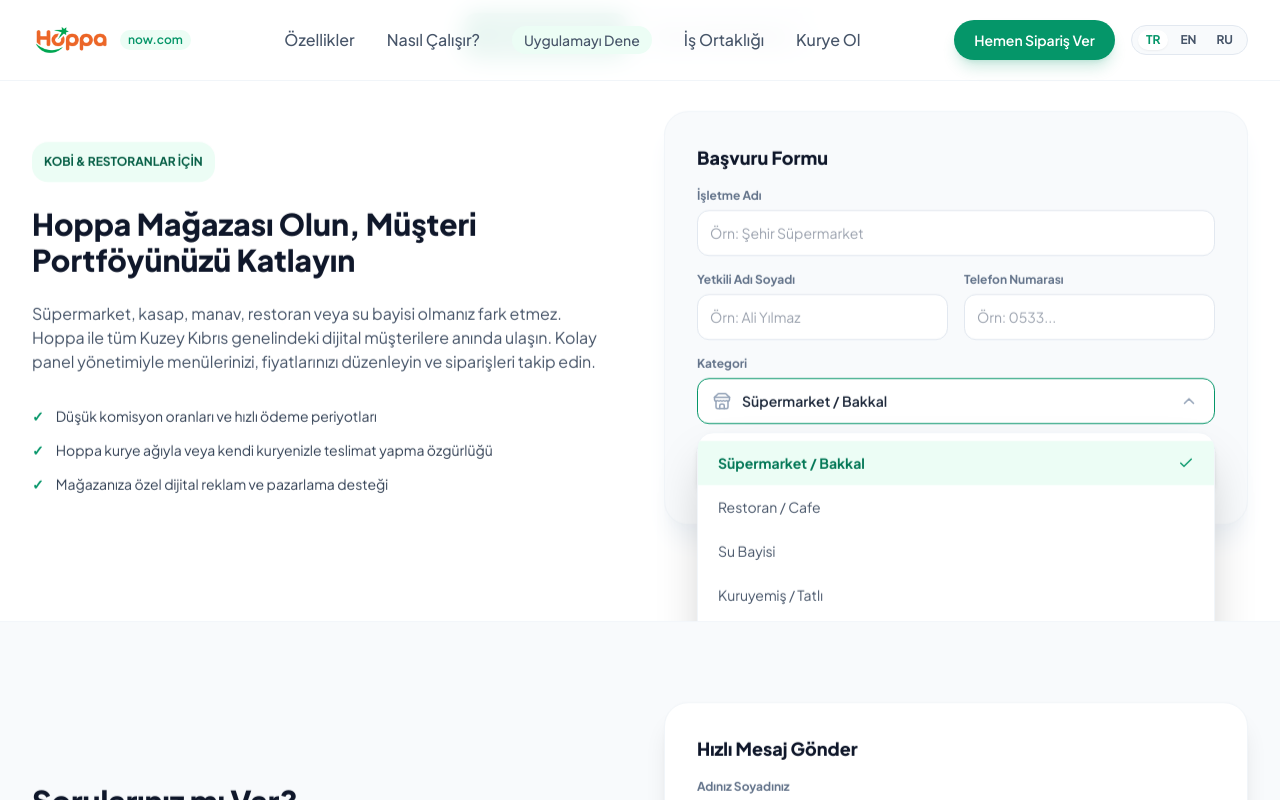
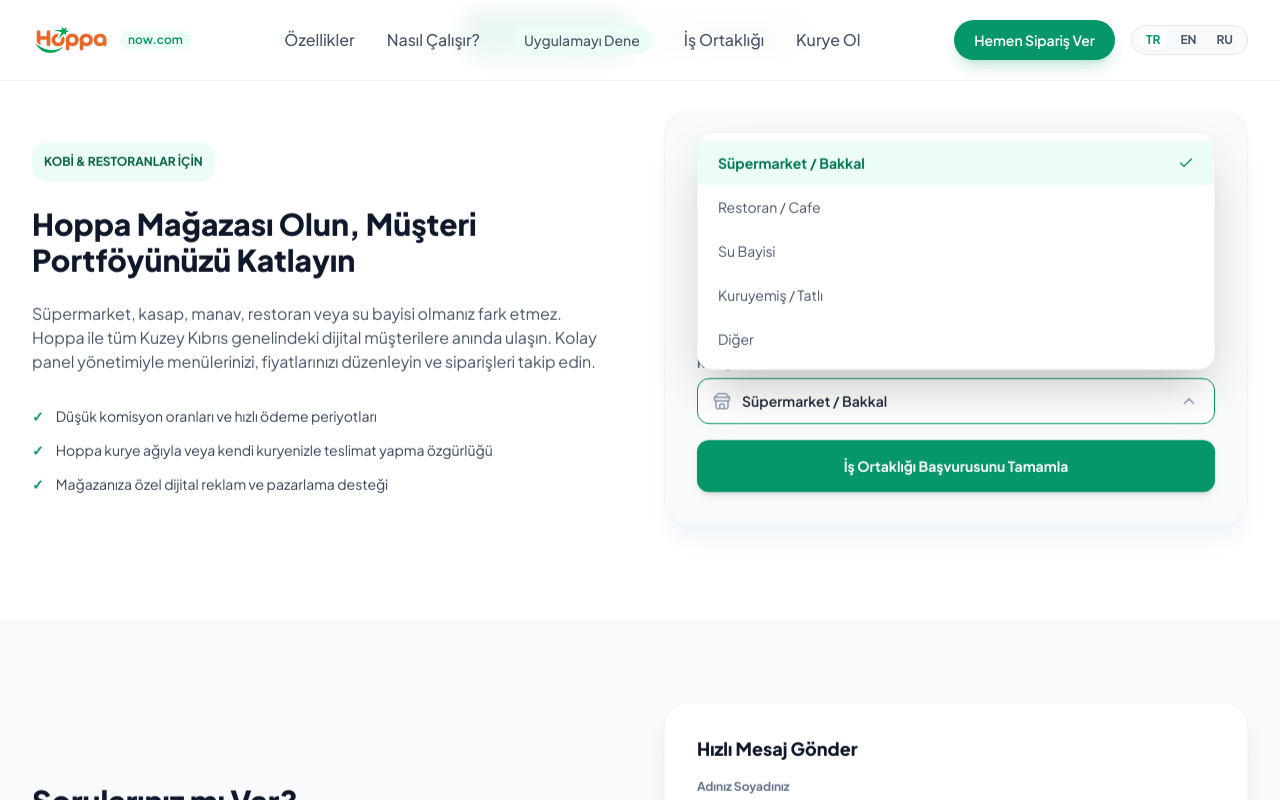
Before and after one commit to TunaKabak/hoppa, a Next.js app in the folder apps/web_app/: page / in a window 1280 px wide. Both pictures are taken after a click on the button "Süpermarket / Bakkal". Shown: the part 3446-4246 px from the top of the page. Built offline with nearby package versions, Linux system fonts and the light colour scheme.

Commit message:
ui fx #merge-to-main

```diff
--- a/apps/web_app/src/app.tsx
+++ b/apps/web_app/src/app.tsx
@@ -1563,7 +1563,7 @@ export default function App({ initialTab = 'user' }: { initialTab?: string }) {
                                                         {showMerchantCategoryDropdown && (
                                                             <>
                                                                 <div className="fixed inset-0 z-40" onClick={() => setShowMerchantCategoryDropdown(false)} />
-                                                                <div className="absolute left-0 right-0 mt-2 bg-white border border-slate-100 rounded-2xl shadow-2xl z-50 py-2 max-h-60 overflow-y-auto animate-in fade-in slide-in-from-top-2 duration-200">
+                                                                <div className="absolute left-0 right-0 bottom-full mb-2 bg-white border border-slate-100 rounded-2xl shadow-2xl z-50 py-2 max-h-60 overflow-y-auto animate-in fade-in slide-in-from-bottom-2 duration-200">
                                                                     {[
                                                                         'partners_merchant_form_cat1',
                                                                         'partners_merchant_form_cat2',
```
